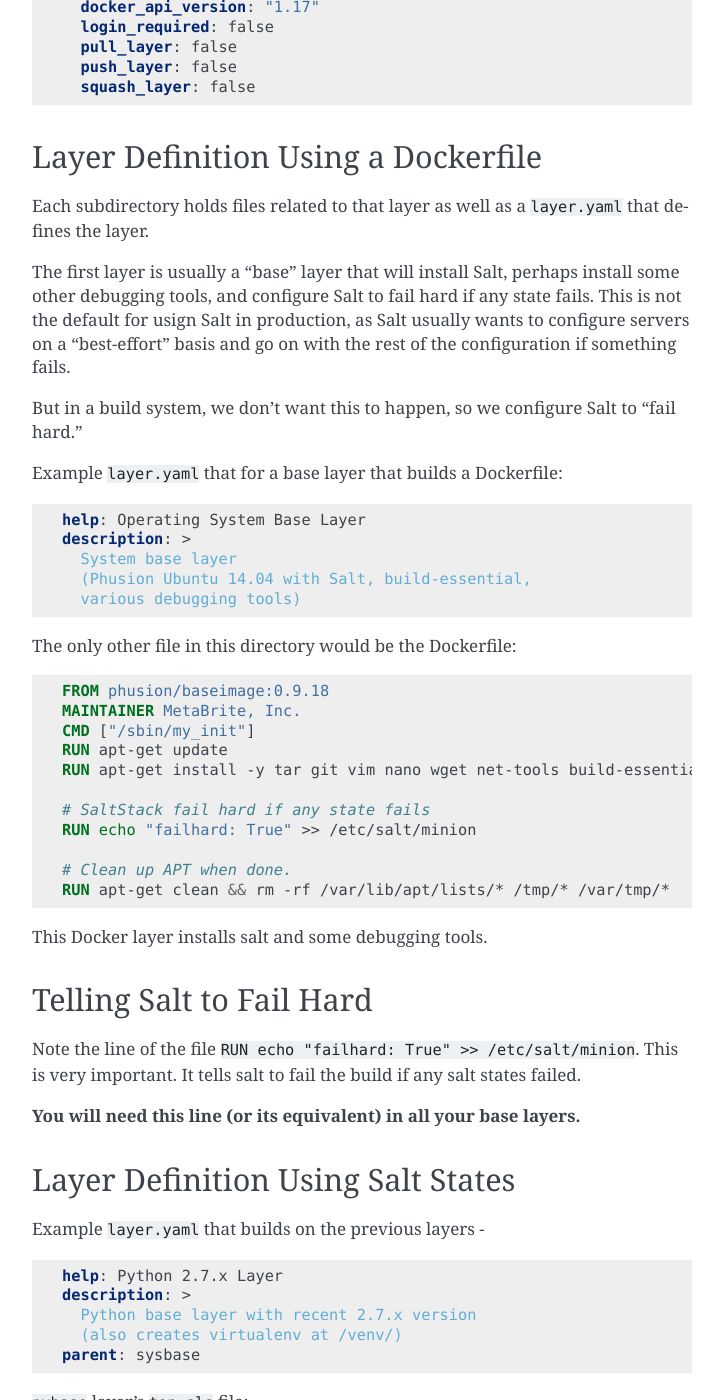
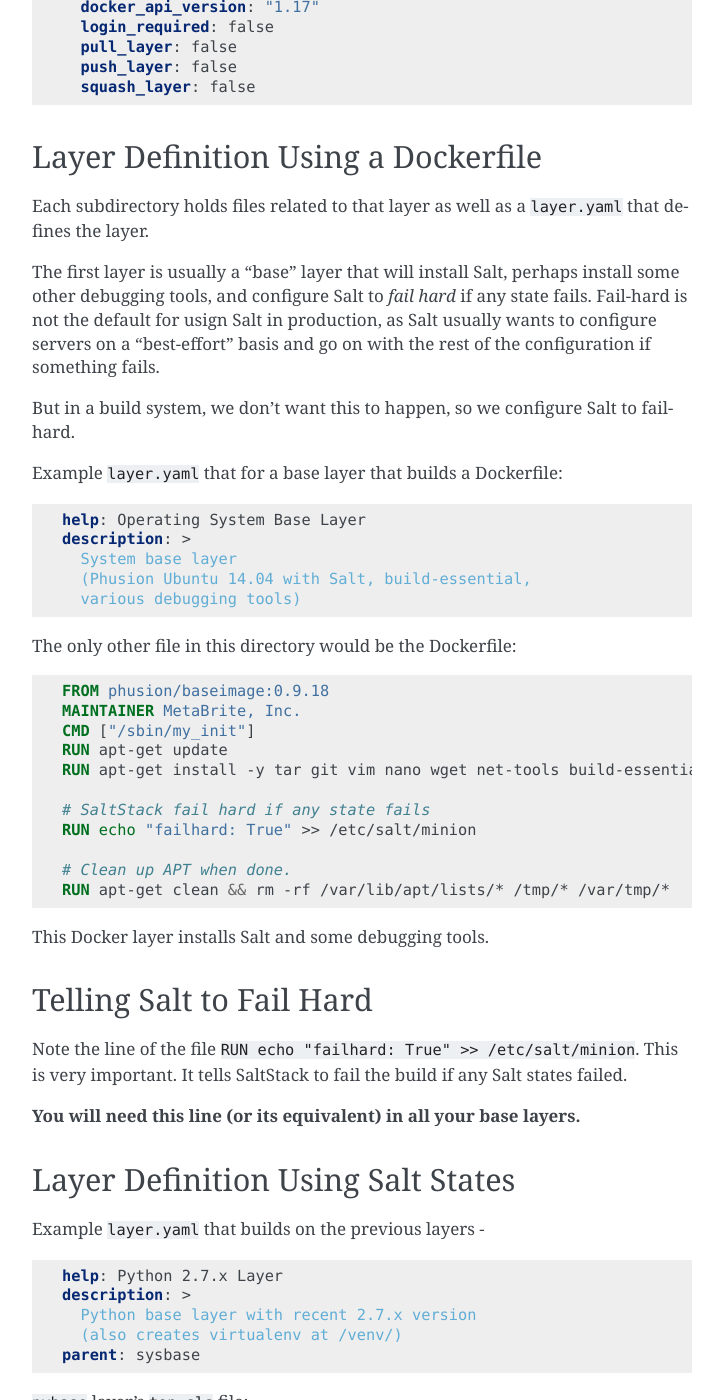
Before and after one commit to xBrite/flyingcloud, a Sphinx documentation site: the page built from docs/configuration.rst, in a window 1280 px wide and 1400 px high, scrolled down 799 px. Shown: the whole window, without its empty margins (388-1111 px from the left). Built offline with Sphinx 7.4.7, drawn with Linux system fonts in a browser that asks for light colours; some of the changed text lies outside the part shown.

```diff
--- a/docs/configuration.rst
+++ b/docs/configuration.rst
@@ -7,7 +7,7 @@ Configuring FlyingCloud
 Project Layout
 --------------
 
-Create directories that define your project - each layer will have its own subdirectory:
+Create directories that define your project — each layer will have its own subdirectory:
 
 ::
 
@@ -17,10 +17,10 @@ Create directories that define your project - each layer will have its own subdi
         pybase/
         sysbase/
 
-``flask-web-app/`` is the project directory. This is where the ``flyingcloud.yaml`` project definition
-file goes.
+``flask-web-app/`` is the project directory.
+This is where the ``flyingcloud.yaml`` project definition file goes.
 
-Project Definition - flyingcloud.yaml
+Project Definition — flyingcloud.yaml
 -------------------------------------
 
 Example ``flyingcloud.yaml``:
@@ -52,14 +52,15 @@ Layer Definition Using a Dockerfile
 Each subdirectory holds files related to that layer as well as a ``layer.yaml``
 that defines the layer.
 
-The first layer is usually a "base" layer that will install Salt, perhaps install
-some other debugging tools, and configure Salt to fail hard if any state fails.
-This is not the default for usign Salt in production, as Salt usually wants to
-configure servers on a "best-effort" basis and go on with the rest of the configuration
-if something fails.
+The first layer is usually a "base" layer that will install Salt,
+perhaps install some other debugging tools,
+and configure Salt to *fail hard* if any state fails.
+Fail-hard is not the default for usign Salt in production,
+as Salt usually wants to configure servers on a "best-effort" basis
+and go on with the rest of the configuration if something fails.
 
-But in a build system, we don't want this to happen, so we configure Salt to
-"fail hard."
+But in a build system, we don't want this to happen,
+so we configure Salt to fail-hard.
 
 Example ``layer.yaml`` that for a base layer that builds a Dockerfile:
 
@@ -87,14 +88,15 @@ The only other file in this directory would be the Dockerfile:
     # Clean up APT when done.
     RUN apt-get clean && rm -rf /var/lib/apt/lists/* /tmp/* /var/tmp/*
 
-This Docker layer installs salt and some debugging tools.
+This Docker layer installs Salt and some debugging tools.
 
 Telling Salt to Fail Hard
 -------------------------
 
 Note the line of the file
-``RUN echo "failhard: True" >> /etc/salt/minion``. This is very important. It tells
-salt to fail the build if any salt states failed.
+``RUN echo "failhard: True" >> /etc/salt/minion``.
+This is very important.
+It tells SaltStack to fail the build if any Salt states failed.
 
 **You will need this line (or its equivalent) in all your base layers.**
 
@@ -178,7 +180,7 @@ Here's the ``layer.yaml``:
       unit and acceptance tests inside the Docker container.
     parent: app
 
-Here's the python program that runs the tests - it must define a class that derives
+Here's the python program that runs the tests — it must define a class that derives
 from ``DockerBuildLayer``:
 
 .. code-block:: python
```
Also changed, not shown: docs/index.rst (+42 -24 lines), docs/installing.rst (+11 -6 lines), docs/usage.rst (+27 -13 lines), docs/FlyingCloud_logo.jpg (added).
